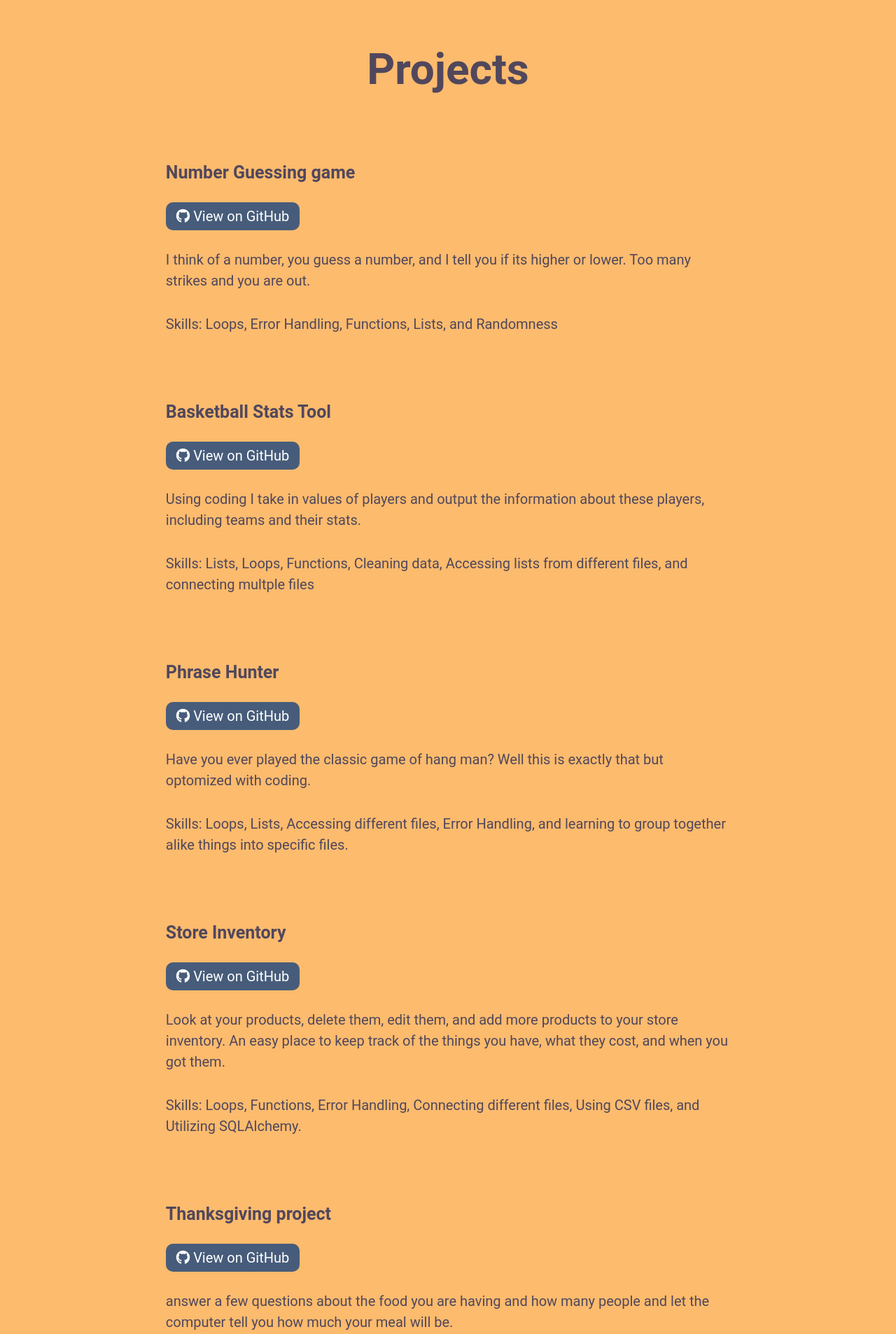
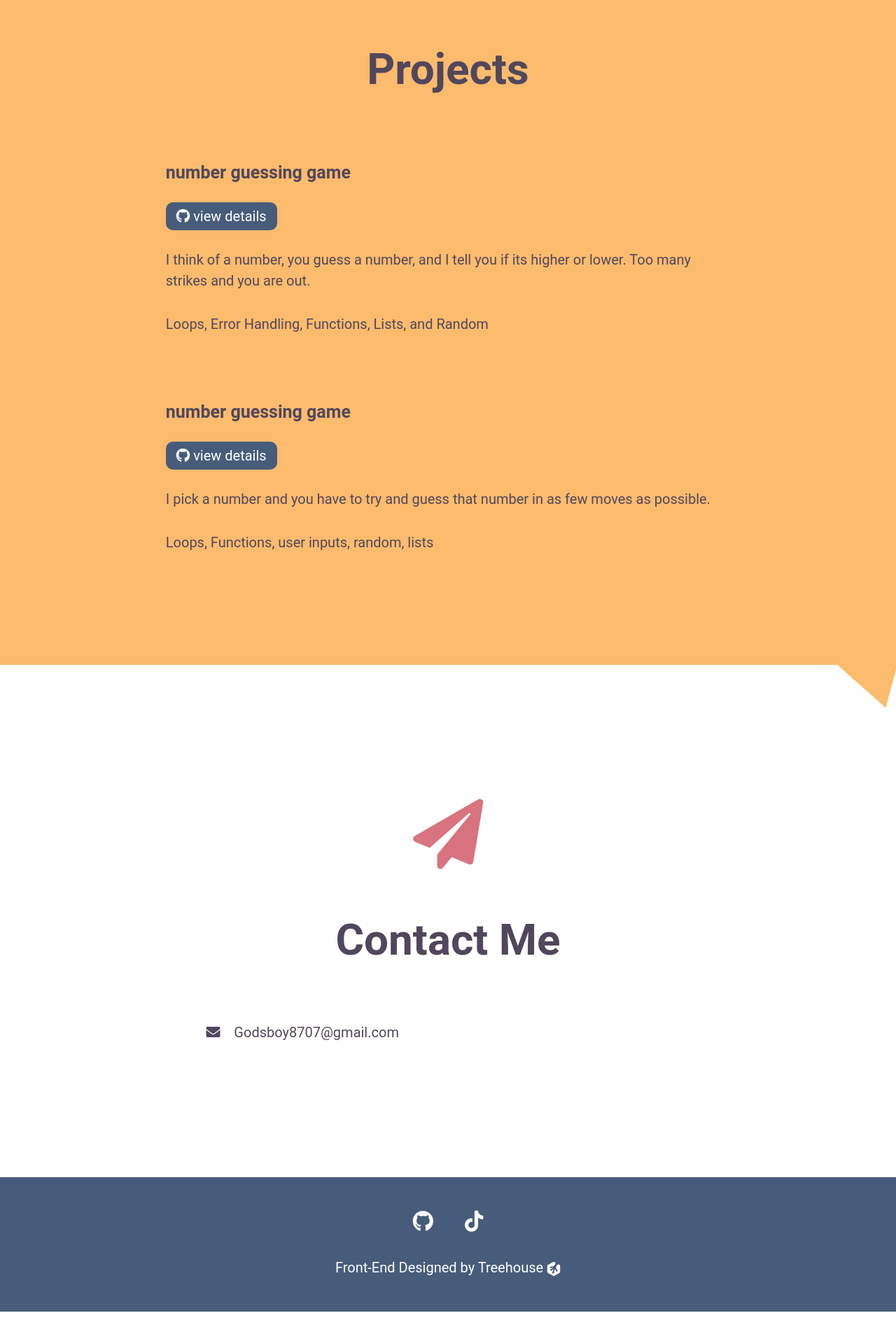
Before and after one commit to Pbbragg1/Tech_Degree_Portfolio, a Flask app: page / in a window 1280 px wide. Shown: the part 2237-4143 px from the top of the page at 70% size. After the commit the page ends 4111 px from the top, so only its background shows below. Run offline with Flask 3, Linux system fonts and the light colour scheme; data comes from the database, SQL or seed files in the repository.

Commit message:
added the ability to create new projects and add them to the home page, also the ability to go to the details page for each projects but not yet able to view accurate info

```diff
--- a/app.py
+++ b/app.py
@@ -1,17 +1,19 @@
 from flask import Flask, render_template, url_for, request, redirect
 from models import db, Projects, app
+from datetime import datetime, date
 
 
 @app.route('/')
 def index():
-    return render_template('index.html')
+    projects = Projects.query.all()
+    return render_template('index.html', projects=projects)
 
 @app.route('/projects/new', methods=['GET', 'POST'])
 def new_project():
     if request.form:
-        new_project_ = Projects(title=request.form['title'], date=request.form['date'], description=request.form['desc'], skills=request.form['skills'], github=['github'])
+        new_project_ = Projects(title=request.form['title'], date=datetime.strptime(request.form['date'], "%Y-%m").date().replace(day=1), desc=request.form['desc'], skills=request.form['skills'], github=request.form['github'])
         db.session.add(new_project_)
-        db.session.commit(new_project_)
+        db.session.commit()
         return redirect(url_for('index'))
     return render_template('projectform.html')
 
--- a/templates/index.html
+++ b/templates/index.html
@@ -35,12 +35,12 @@
                           Projects
                         </a>
                         <ul class="dropdown-menu" aria-labelledby="navbarDropdown">
-                          <li><a class="dropdown-item" href="#project1">Number Guessing Game</a></li>
-                          <li><a class="dropdown-item" href="#project2">Basketball Stats Tool</a></li>
-                          <li><a class="dropdown-item" href="#project3">Phrase Hunter</a></li>
-                          <li><a class="dropdown-item" href="#project4">Store Inventory</a></li>
-                          <li><a class="dropdown-item" href="#project5">Thanksgiving Project</a></li>
-                          <li><a class="dropdown-item" href="#project6">Slot Machine</a></li>
+                          <li><a class="dropdown-item" href="#1">Number Guessing Game</a></li>
+                          <li><a class="dropdown-item" href="#2">Basketball Stats Tool</a></li>
+                          <li><a class="dropdown-item" href="#3">Phrase Hunter</a></li>
+                          <li><a class="dropdown-item" href="#4">Store Inventory</a></li>
+                          <li><a class="dropdown-item" href="#5">Thanksgiving Project</a></li>
+                          <li><a class="dropdown-item" href="#6">Slot Machine</a></li>
                         </ul>
                       </li>
                       <li class="nav-item">
@@ -86,85 +86,21 @@
             <i class="fas fa-file-code"></i>
             <h2>Projects</h2>
             <div id="project-list">
-                <div id="project1" class="a-project">
-                    <h3>Number Guessing game</h3>
-                    <a href="https://github.com/Pbbragg1/Python-tech-degree-number-guessing-game" target="_blank" class="github-btn">
+                {% for project in projects %}
+                    <div id="{{ project.id }}" class="a-project">
+                        <h3>{{ project.title }}</h3>
+                        <a href="{{ url_for('detail') }}" target="_blank" class="github-btn">
                             <i class="fab fa-github"></i>
-                        View on GitHub
+                            view details
                         </a>
                         <p>
-                        I think of a number, you guess a number, and I tell you if its higher or lower. Too many strikes and you are out.
+                             {{ project.desc }}
                         </p>
                         <p>
-                        Skills: Loops, Error Handling, Functions, Lists, and Randomness
+                            {{ project.skills }}
                         </p>
                     </div>
-                <div id="project2" class="a-project">
-                    <h3>Basketball Stats Tool</h3>
-                    <a href="https://github.com/Pbbragg1/basketball_stats_tool" target="_blank" class="github-btn">
-                        <i class="fab fa-github"></i>
-                        View on GitHub
-                    </a>
-                    <p>
-                        Using coding I take in values of players and output the information about these players, including teams and their stats.
-                    </p>
-                    <p>
-                        Skills: Lists, Loops, Functions, Cleaning data, Accessing lists from different files, and connecting multple files
-                    </p>
-                </div>
-                <div id="project3" class="a-project">
-                    <h3>Phrase Hunter</h3>
-                    <a href="https://github.com/Pbbragg1/Phrase_hunters" target="_blank" class="github-btn">
-                        <i class="fab fa-github"></i>
-                        View on GitHub
-                    </a>
-                    <p>
-                        Have you ever played the classic game of hang man? Well this is exactly that but optomized with coding.
-                    </p>
-                    <p>
-                        Skills: Loops, Lists, Accessing different files, Error Handling, and learning to group together alike things into specific files.
-                    </p>
-                </div>
-                <div id="project4" class="a-project">
-                    <h3>Store Inventory</h3>
-                    <a href="https://github.com/Pbbragg1/inventory" target="_blank" class="github-btn">
-                        <i class="fab fa-github"></i>
-                        View on GitHub
-                    </a>
-                    <p>
-                        Look at your products, delete them, edit them, and add more products to your store inventory. An easy place
-                        to keep track of the things you have, what they cost, and when you got them.
-                    </p>
-                    <p>
-                        Skills: Loops, Functions, Error Handling, Connecting different files, Using CSV files, and Utilizing SQLAlchemy.
-                    </p>
-                </div>
-                <div id="project5" class="a-project">
-                    <h3>Thanksgiving project</h3>
-                    <a href="https://github.com/Pbbragg1/thanksgiving-project" target="_blank" class="github-btn">
-                        <i class="fab fa-github"></i>
-                        View on GitHub
-                    </a>
-                    <p>
-                        answer a few questions about the food you are having and how many people and let the computer tell you how much your meal will be.
-                    </p>
-                    <p>
-                        Skills: Lists, Loops, Functions, Cleaning data, dictionaries, and connecting multple files
-                    </p>
-                </div>
-                <div id="project6" class="a-project">
-                    <h3>Slot Machine</h3>
-                    <a href="https://github.com/Pbbragg1/slot_machine" target="_blank" class="github-btn">
-                        <i class="fab fa-github"></i>
-                        View on GitHub
-                    </a>
-                    <p>
-                        You're given a certain amount of money to start with, spend it wisely as you spin the slot maching wheel and try and win some back.
-                    </p>
-                    <p>
-                        Skills: Lists, Loops, Functions, Cleaning data, and Using Randomness.
-                    </p>
-                </div>
+                {% endfor %}
             </div>
             <div id="triangle4"></div>
         </section>
```
Also changed, not shown: models.py (+7 -7 lines), instance/portfolio.db. Lines whose indentation alone changed are shown as unchanged.
